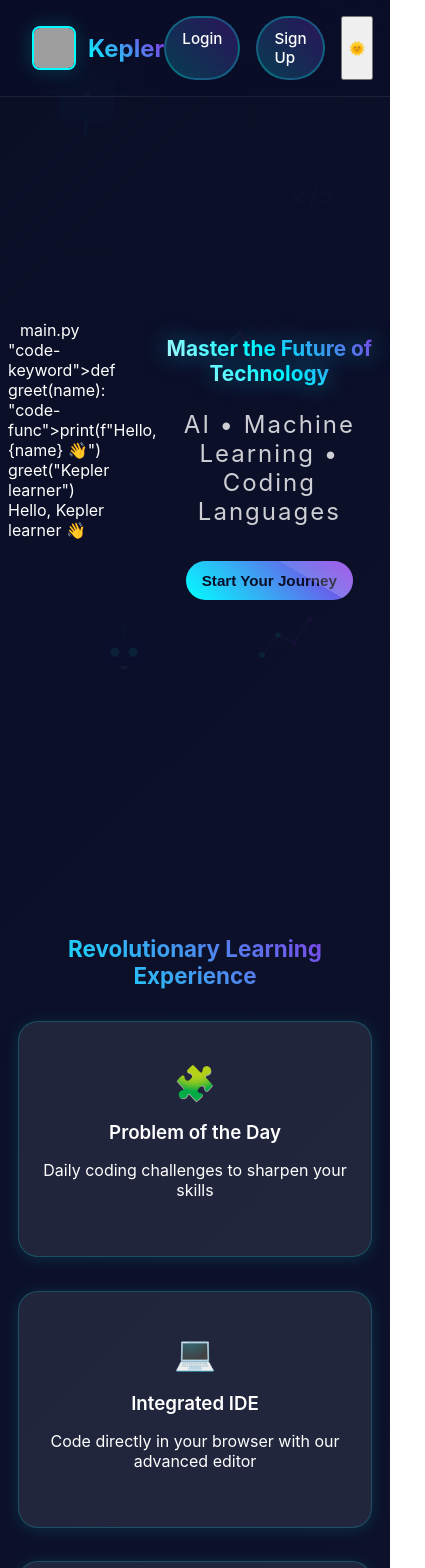
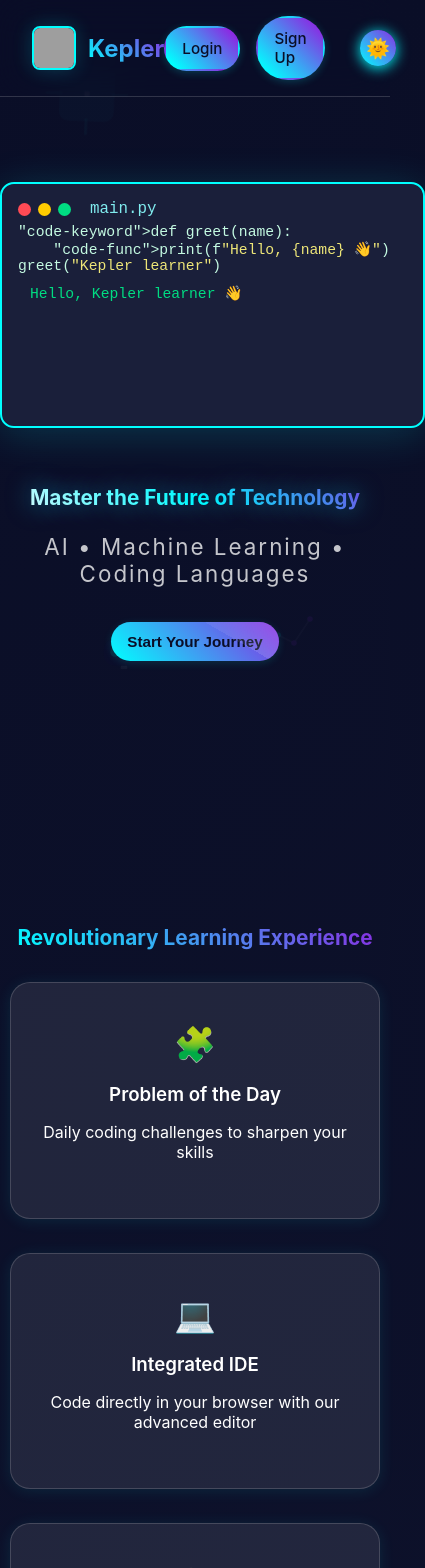
Before and after one commit to NOXarche/Front-Kepler, a React (Vite) app: page / in a window 390 px wide. Shown: the top 1568 px of the page, 425 px wide, since content can reach past the window. Built offline with nearby package versions, Linux system fonts and the light colour scheme; grey boxes are pictures that could not be loaded.

Commit message:
Update App.css

```diff
--- a/src/App.css
+++ b/src/App.css
@@ -1,12 +1,48 @@
-body {
-  background: linear-gradient(135deg, #0a0e27, #1a1f3a);
-  color: #fff;
-  min-height: 100vh;
-  overflow-x: hidden;
-  font-family: 'Inter', -apple-system, BlinkMacSystemFont, 'Segoe UI', Roboto, sans-serif;
+:root {
+  --primary-dark: #0a0e27;
+  --primary-darker: #1a1f3a;
+  --accent-cyan: #00ffff;
+  --accent-purple: #8a2be2;
+  --accent-pink: #ff00ff;
+  --white: #ffffff;
+  --glass-bg: rgba(255, 255, 255, 0.09);
+  --glass-border: rgba(255, 255, 255, 0.16);
+  --font-family: 'Inter', -apple-system, BlinkMacSystemFont, 'Segoe UI', Roboto, sans-serif;
 }
 
-/* --- Animated Tech Background --- */
+/* LIGHT THEME OVERRIDE */
+[data-theme="light"] {
+  --primary-dark: #ffffff;
+  --primary-darker: #e7eaf2;
+  --accent-cyan: #14b7ec;
+  --accent-purple: #8867fa;
+  --accent-pink: #ec3cd6;
+  --white: #232a47;
+  --glass-bg: rgba(233, 238, 252, 0.46);
+  --glass-border: rgba(171, 175, 224, 0.19);
+  --footer-bg: #eff2fa;
+  --footer-text: #222a4b;
+}
+
+html, body {
+  min-height: 100vh;
+  margin: 0;
+  padding: 0;
+  box-sizing: border-box;
+  scroll-behavior: smooth;
+}
+
+body {
+  background: linear-gradient(135deg, var(--primary-dark), var(--primary-darker));
+  color: var(--white);
+  font-family: var(--font-family);
+  transition: background .36s cubic-bezier(.35,.7,.42,1), color .36s;
+  overflow-x: hidden;
+}
+
+/* ==========================================
+   Animated Tech SVG Background
+========================================== */
 .tech-bg {
   position: fixed;
   top: 0; left: 0; width: 100vw; height: 100vh;
@@ -23,21 +59,39 @@ body {
 .circuit { left: 12vw; top: 8vh; animation-delay: 0s;}
 .code   { left: 70vw; top: 20vh; animation-delay: 9s;}
 .robot  { left: 23vw; top: 73vh; animation-delay: 15s;}
-.graph  { left: 65vw; top: 71vh; animation-delay: 8s; }
+.graph  { left: 65vw; top: 71vh; animation-delay: 8s;}
 .neuralnet { left: 50vw; top: 38vh; animation-delay: 2s;}
 @keyframes float-tech {
   0%   { transform: translateY(0) scale(1) rotate(0deg);}
   100% { transform: translateY(-50px) scale(1.11) rotate(8deg);}
 }
 
-/* -- Generic containers and layout -- */
+/* ==========================================
+   Scroll Reveal Animation
+========================================== */
+.reveal {
+  opacity: 0;
+  transform: translateY(35px) scale(.97);
+  transition: opacity .85s cubic-bezier(.21,.7,.36,1) .09s, transform .8s cubic-bezier(.21,.7,.36,1);
+  will-change: opacity, transform;
+}
+.reveal.visible {
+  opacity: 1;
+  transform: none;
+}
+
+/* ==========================================
+   Layout & Containers
+========================================== */
 .container {
   max-width: 1200px;
   margin: 0 auto;
   padding: 0 2rem;
 }
 
-/* NAVBAR/HERO/GEOMETRIC */
+/* ==========================================
+   Navbar
+========================================== */
 .navbar {
   position: fixed;
   top: 0;
@@ -46,103 +100,324 @@ body {
   padding: 1rem 0;
   background: rgba(10, 14, 39, 0.1);
   backdrop-filter: blur(20px);
-  border-bottom: 1px solid rgba(255,255,255,0.08);
+  border-bottom: 1px solid var(--glass-border);
   transition: background 0.3s;
+}
+.navbar.scrolled {
+  background: rgba(10, 14, 39, 0.92);
+  backdrop-filter: blur(30px);
 }
 .nav-container { display: flex; justify-content: space-between; align-items: center; max-width: 1200px; margin: 0 auto; padding: 0 2rem;}
 .nav-logo { display: flex; align-items: center; gap: 0.75rem; }
-.logo-img { width: 40px; height: 40px; border-radius: 8px; object-fit: cover; border: 2px solid #00ffff; box-shadow: 0 0 20px #00ffff33;}
-.logo-text { font-size: 1.5rem; font-weight: 700; background: linear-gradient(45deg, #00ffff, #8a2be2); -webkit-background-clip: text; -webkit-text-fill-color: transparent; background-clip: text;}
-.nav-buttons { display: flex; gap: 1rem;}
+.logo-img { width: 40px; height: 40px; border-radius: 8px; object-fit: cover; border: 2px solid var(--accent-cyan); box-shadow: 0 0 20px #00ffff33;}
+.logo-text { font-size: 1.5rem; font-weight: 700; background: linear-gradient(45deg, var(--accent-cyan), var(--accent-purple)); -webkit-background-clip: text; -webkit-text-fill-color: transparent; background-clip: text;}
+.nav-buttons { display: flex; gap: 1rem; align-items: center;}
 .btn-nav {
-  padding: 0.75rem 1.5rem; border-radius: 50px; text-decoration: none; font-weight: 500; transition: all 0.3s;
-  background: linear-gradient(45deg, #00ffff33, #8a2be244); color: #fff; border: 2px solid #00ffff44;
+  padding: 0.75rem 1.5rem;
+  border-radius: 50px;
+  text-decoration: none;
+  font-weight: 500;
+  transition: all 0.3s;
+  background: linear-gradient(45deg, var(--accent-cyan) 10%, var(--accent-purple) 90%);
+  color: var(--primary-dark);
+  border: 2px solid transparent;
+  box-shadow: 0 2px 9px #00ffff32;
+  display: inline-block;
 }
-.btn-nav:hover { background: linear-gradient(45deg, #00ffff, #8a2be2); color: #0a0e27; box-shadow: 0 0 20px #8a2be2cc; }
+.btn-nav:hover {
+  color: #fff;
+  background: linear-gradient(45deg, var(--accent-purple), var(--accent-cyan));
+}
+.theme-toggle-btn {
+  margin-left: 1.2rem;
+  background: linear-gradient(45deg, var(--accent-cyan), var(--accent-purple));
+  border-radius: 50%;
+  border: none;
+  color: var(--primary-dark);
+  width: 36px; height: 36px;
+  display: flex; align-items: center; justify-content: center;
+  font-size: 1.2rem;
+  cursor: pointer;
+  box-shadow: 0 2px 14px var(--accent-cyan);
+  transition: filter 0.2s;
+}
+.theme-toggle-btn:hover { filter: brightness(1.08); }
 
-/* HERO */
-.hero { min-height: 100vh; display: flex; align-items: center; justify-content: center; position: relative; }
-.hero-content { text-align: center; z-index: 2; position: relative; margin-top: 7vh;}
+/* ==========================================
+   Hero, Including Fake IDE
+========================================== */
+.hero {
+  min-height: 100vh;
+  display: flex;
+  justify-content: center;
+  align-items: center;
+  position: relative;
+  background: none;
+}
+
+/* IDE code animation */
+.ide-animation {
+  width: 350px;
+  background: var(--primary-darker);
+  border: 2px solid var(--accent-cyan);
+  border-radius: 14px;
+  box-shadow: 0 6px 42px #00ffff2c;
+  color: #c4fae2;
+  font-family: 'Fira Mono', 'Ubuntu Mono', 'Courier New', monospace;
+  padding: 16px 23px 16px 16px;
+  position: absolute;
+  left: 60px;
+  top: 26%;
+  z-index: 2;
+  min-height: 210px;
+  max-width: 95vw;
+  overflow: auto;
+  font-size: 0.97rem;
+  background-clip: padding-box;
+  user-select: none;
+}
+.ide-header {
+  display: flex; align-items: center; margin-bottom: 6px;
+}
+.ide-dot { width: 13px; height: 13px; border-radius: 50%; margin-right: 7px;}
+.ide-dot.red { background: #ff4a55;}
+.ide-dot.yellow { background: #ffcc00;}
+.ide-dot.green { background: #00dc82;}
+.ide-filename { color: #80ecef; font-size: 0.99rem; }
+.code-line { white-space: pre; font-family: inherit;}
+.code-keyword { color: #ae82fa !important; font-weight: bolder;}
+.code-func { color: #00ffff !important; }
+.code-string { color: #eee678 !important; }
+.code-var { color: #ffd588 !important; }
+.code-output { color: #00dc82; margin-top: 10px; padding-left: 12px; display: block; }
+@media (max-width: 950px) {
+  .hero { flex-direction: column; }
+  .ide-animation {
+    position: static;
+    margin: 0 auto 40px auto;
+    width: 98vw;
+    min-width: 0;
+    max-width: 100vw;
+  }
+}
+@media (max-width: 650px) {
+  .ide-animation { font-size: 0.92rem;}
+}
+
+/* Content at Right */
+.hero-content {
+  z-index: 2;
+  position: relative;
+  margin-left: 380px;
+  max-width: 510px;
+}
+@media (max-width: 950px) {
+  .hero-content { margin-left: 0; text-align: center; max-width: unset;}
+}
+
+/* Hero Headings and CTA */
 .hero-title {
-  font-size: clamp(3rem, 8vw, 6rem); font-weight: 700;
+  font-size: clamp(2.8rem, 7vw, 5rem);
+  font-weight: 700;
   margin-bottom: 1rem;
-  background: linear-gradient(45deg, #fff, #00ffff, #8a2be2);
-  -webkit-background-clip: text; -webkit-text-fill-color: transparent; background-clip: text;
+  background: linear-gradient(45deg, #fff, var(--accent-cyan), var(--accent-purple));
+  -webkit-background-clip: text;
+  -webkit-text-fill-color: transparent;
+  background-clip: text;
   animation: glow 3s ease-in-out infinite alternate;
 }
 @keyframes glow {
   from { text-shadow: 0 0 20px #00ffff88;}
   to   { text-shadow: 0 0 48px #8a2be2dd;}
 }
-.hero-subtitle { font-size: 1.5rem; margin-bottom: 2.2rem; color: rgba(255,255,255,0.8); letter-spacing: 2px;}
-.cta-button { position: relative; padding: 1rem 3rem; font-size: 1.15rem; font-weight: 600; background: linear-gradient(45deg, #00ffff, #8a2be2); border: none; border-radius: 50px; color: #0a0e27; cursor: pointer; overflow: hidden; transition: transform 0.25s; }
-.cta-button:hover { transform: scale(1.05) translateY(-4px); box-shadow: 0 4px 40px #00ffff66; }
-.button-glow { position: absolute; top: -50%; left: -50%; width: 200%; height: 200%; background: linear-gradient(45deg, transparent, rgba(255,255,255,0.3), transparent); animation: shine-button 2s infinite;}
-@keyframes shine-button { 0% {transform: translateX(-100%) rotate(30deg);} 100% {transform: translateX(100%) rotate(30deg);} }
+.hero-subtitle {
+  font-size: 1.4rem;
+  margin-bottom: 2.2rem;
+  color: rgba(255,255,255,0.76);
+  letter-spacing: 2px;
+}
+.cta-button {
+  position: relative;
+  padding: 1rem 3rem;
+  font-size: 1.15rem;
+  font-weight: 600;
+  background: linear-gradient(45deg, var(--accent-cyan), var(--accent-purple));
+  border: none;
+  border-radius: 50px;
+  color: var(--primary-dark);
+  cursor: pointer;
+  overflow: hidden;
+  transition: transform 0.25s;
+  box-shadow: 0 2px 9px #00ffff22;
+}
+.cta-button:hover { transform: scale(1.05) translateY(-4px); box-shadow: 0 4px 34px #00ffff66; }
+.button-glow {
+  position: absolute;
+  top: -50%;
+  left: -50%;
+  width: 200%;
+  height: 200%;
+  background: linear-gradient(45deg, transparent, rgba(255,255,255,0.19), transparent);
+  animation: shine-button 2s infinite;
+}
+@keyframes shine-button {
+  0% {transform: translateX(-100%) rotate(30deg);}
+  100% {transform: translateX(100%) rotate(30deg);}
+}
 
-/* Geometric pattern */
-.geometric-pattern { position: absolute; top: 0; left: 0; width: 100%; height: 100%; z-index: 1; }
-.floating-element { position: absolute; width: 90px; height: 90px; border-radius: 18px; background:rgba(0,255,255,0.09); border:2px solid #00ffff; animation: float 7s ease-in-out infinite; }
-.floating-1 { top: 16%; left: 6%; animation-delay: 0s;}
-.floating-2 { top: 55%; right: 18%; animation-delay: 2s; background: rgba(138,43,226,0.11); border-color: #8a2be2;}
-.floating-3 { bottom: 18%; left: 22%; animation-delay: 4s; background: rgba(255,0,255,0.09); border-color: #ff00ff;}
-@keyframes float { 0%,100%{ transform: translateY(0) rotate(0deg);}50%{transform: translateY(-36px) rotate(180deg);} }
+/* ==========================================
+   Sections - Titles, Cards, Grids
+========================================== */
+.section-title {
+  text-align: center;
+  font-size: 2.7rem;
+  font-weight: 700;
+  margin-bottom: 2rem;
+  background: linear-gradient(45deg, var(--accent-cyan), var(--accent-purple));
+  -webkit-background-clip: text; -webkit-text-fill-color: transparent; background-clip: text;
+}
+@media (max-width:600px){ .section-title{font-size:1.3rem;} }
+.features,
+.popular-courses,
+.why-kepler,
+.learning-path,
+.pricing {
+  padding: 4rem 0;
+}
+.features-grid, .whykepler-grid, .pricing-grid {
+  display: grid;
+  gap: 1.7rem;
+  grid-template-columns: repeat(auto-fit, minmax(260px,1fr));
+}
+.courses-grid {
+  display: grid;
+  grid-template-columns: repeat(3, 1fr);
+  grid-template-rows: repeat(2, auto);
+  gap: 1.7rem;
+  margin-top: 2rem;
+}
+@media (max-width: 900px) {
+  .courses-grid { grid-template-columns: 1fr 1fr; grid-template-rows: repeat(3, auto);}
+}
+@media (max-width: 600px) {
+  .courses-grid { grid-template-columns: 1fr; }
+}
 
-/* Sections - Titles */
-.section-title {
-  text-align: center; font-size: 2.8rem; font-weight: 700; margin-bottom: 2rem;
-  background: linear-gradient(45deg, #00ffff, #8a2be2); -webkit-background-clip: text; -webkit-text-fill-color: transparent;
+.feature-card,
+.course-card,
+.whykepler-card,
+.pricing-card,
+.learning-step {
+  position: relative;
+  padding: 2.5rem 1.3rem;
+  background: var(--glass-bg);
+  border: 1.5px solid var(--glass-border);
+  border-radius: 20px;
+  text-align: center;
+  box-shadow: 0 2px 16px #00ffff18;
+  transition: box-shadow 0.26s, border 0.26s, transform 0.13s cubic-bezier(.21,.6,.36,1);
+  overflow: hidden;
+  margin-bottom: 1rem;
 }
-@media (max-width:600px){ .section-title{font-size:1.4rem;} }
+.feature-card:hover,
+.course-card:hover,
+.whykepler-card:hover,
+.pricing-card:hover,
+.learning-step:hover {
+  border: 2.5px solid var(--accent-purple);
+  box-shadow: 0 10px 40px 8px #8a2be2cc, 0 0 70px #00ffff6c;
+  transform: translateY(-6px) scale(1.03);
+}
+.card-glow {
+  pointer-events: none;
+  position: absolute;
+  z-index: 0;
+  top: -60%; left: -60%;
+  width: 220%; height: 220%;
+  background: radial-gradient(circle, var(--accent-cyan) 0%, var(--accent-pink) 40%, transparent 90%);
+  opacity: 0;
+  transition: opacity 0.4s;
+}
+.feature-card:hover .card-glow,
+.course-card:hover .card-glow,
+.whykepler-card:hover .card-glow,
+.pricing-card:hover .card-glow { opacity: 1; }
 
-/* Features, Cards, Grids */
-.features, .popular-courses, .why-kepler, .learning-path, .pricing {padding: 4rem 0;}
-.features-grid, .whykepler-grid, .courses-grid, .pricing-grid { display: grid; gap: 1.7rem; grid-template-columns: repeat(auto-fit, minmax(260px,1fr)); }
-.feature-card, .course-card, .whykepler-card, .pricing-card, .learning-step {
-  position: relative; padding: 2.5rem 1.3rem; background: rgba(255,255,255,0.09); border: 1.5px solid #00ffff33; border-radius: 20px;
-  text-align: center; box-shadow: 0 2px 16px #00ffff20; transition: box-shadow 0.3s, border 0.3s, transform 0.12s cubic-bezier(.21,.6,.36,1); overflow: hidden; margin-bottom:1rem;
-}
-.feature-card:hover, .course-card:hover, .whykepler-card:hover, .pricing-card:hover, .learning-step:hover {
-  border: 2.5px solid #8a2be2bb; box-shadow: 0 10px 40px 8px #8a2be2cc, 0 0 70px #00ffff8c; transform: translateY(-6px) scale(1.03);
-}
-.card-glow { pointer-events: none; position: absolute; z-index: 0; top: -60%; left: -60%; width: 220%; height: 220%; background: radial-gradient(circle, #00ffff33 0%, #ff00ff18 40%, transparent 95%); opacity: 0; transition: opacity 0.4s;}
-.feature-card:hover .card-glow, .course-card:hover .card-glow, .whykepler-card:hover .card-glow, .pricing-card:hover .card-glow { opacity: 1;}
-
-/* --- Features, Courses, Pricing, etc  --- */
 .feature-icon, .course-icon, .whykepler-icon, .learning-step-icon { font-size:2.1rem; margin-bottom:1.1rem; display:block;}
 .feature-title, .course-title, .whykepler-title, .learning-step-title {font-weight:600; margin-bottom:0.6rem;}
+.enroll-btn {
+  font-size: 1rem; font-weight: 600;
+  background: linear-gradient(90deg,var(--accent-cyan) 35%,var(--accent-purple) 110%);
+  color: var(--primary-dark);
+  border-radius: 20px;
+  padding: 0.8rem 1.8rem;
+  border: none;
+  transition: transform 0.19s,box-shadow 0.17s;
+  margin-top: 1.1rem;
+}
+.enroll-btn:hover{
+  background: linear-gradient(90deg, var(--accent-purple) 25%, var(--accent-cyan) 95%);
+  color: #fff; transform: scale(1.07);
+}
 
-/* Courses (Popular) */
-.enroll-btn {font-size:1rem; font-weight:600; background:linear-gradient(90deg,#00ffff 35%,#8a2be2 110%); color:#0a0e27; border-radius:20px; padding:0.8rem 1.8rem; border:none; transition:transform 0.19s,box-shadow 0.17s;}
-.enroll-btn:hover{background:linear-gradient(90deg,#8a2be2 25%,#00ffff 95%); color:#fff; transform: scale(1.07);}
-.courses-grid{margin-top:2rem;}
+/* ==========================================
+   Learning Path
+========================================== */
+.learning-path-steps {
+  display: flex; flex-wrap: wrap; justify-content: center; align-items: flex-start;
+  gap: 2rem; margin-top: 2rem;
+}
+.learning-step { min-width: 180px; max-width: 220px; }
+.learning-step-icon { font-size:2rem;}
+.learning-step-title { color: var(--accent-cyan);}
+.learning-step-desc { color: #ccc;}
+.learning-path-arrow {
+  font-size:2.2rem;
+  color: var(--accent-purple);
+  font-weight:bold;
+  margin-left:10px;
+  display:inline-block;
+}
+@media (max-width:900px){
+  .learning-path-steps {flex-direction:column;align-items: center;}
+  .learning-step{min-width:200px;}
+  .learning-path-arrow{position:static;margin:0.7rem 0;}
+}
 
-/* Learning Path */
-.learning-path-steps {display: flex; flex-wrap: wrap; justify-content: center; align-items: flex-start; gap: 2rem; margin-top: 2rem;}
-.learning-step {min-width: 180px; max-width: 220px;}
-.learning-step-icon {font-size:2rem;}
-.learning-step-title {color:#00ffff;}
-.learning-step-desc {color:#ccc;}
-.learning-path-arrow {font-size:2.2rem; color:#8a2be2; font-weight:bold; margin-left:10px; display:inline-block;}
-@media(max-width:900px){ .learning-path-steps {flex-direction: column;align-items: center;} .learning-step{min-width:200px;} .learning-path-arrow{position:static;margin:0.7rem 0;} }
+/* ==========================================
+   Why Kepler Section
+========================================== */
+.whykepler-title { color: var(--accent-purple);}
+.whykepler-desc { color: #fff;margin-top:0.7rem;}
 
-/* Why Kepler */
-.whykepler-title {color:#8a2be2;}
-.whykepler-desc {color:#fff;margin-top:0.7rem;}
-
-/* Pricing */
-.pricing-grid {max-width:1000px;margin:2.5rem auto 0 auto;}
-.pricing-card {padding:2.5rem 1.5rem;}
-.pricing-card.popular{border-color:#8a2be2;box-shadow:0 0 40px #8a2be2cc;transform:scale(1.05);}
-.popular-badge {position:absolute;top: -10px;left:50%;transform:translateX(-50%);background:linear-gradient(45deg,#00ffff,#8a2be2);color:#0a0e27;padding:0.36rem 1.3rem;border-radius:50px;font-size:0.9rem;}
-.pricing-tier {font-size: 1.4rem; color: #00ffff;}
-.pricing-price {font-size:2.2rem;font-weight:700;background:linear-gradient(45deg,#fff,#8a2be2);-webkit-background-clip:text;-webkit-text-fill-color:transparent;}
+/* ==========================================
+   Pricing Section
+========================================== */
+.pricing-grid { max-width:1000px; margin:2.5rem auto 0 auto;}
+.pricing-card { padding:2.5rem 1.5rem;}
+.pricing-card.popular{
+  border-color:var(--accent-purple); box-shadow:0 0 40px var(--accent-purple); transform:scale(1.05);
+}
+.popular-badge {
+  position:absolute;
+  top: -10px; left:50%; transform:translateX(-50%);
+  background:linear-gradient(45deg,var(--accent-cyan),var(--accent-purple));
+  color:var(--primary-dark); padding:0.36rem 1.3rem; border-radius:50px; font-size:0.9rem;
+}
+.pricing-tier { font-size: 1.4rem; color: var(--accent-cyan);}
+.pricing-price {
+  font-size:2.2rem;font-weight:700;
+  background:linear-gradient(45deg,#fff,var(--accent-purple));
+  -webkit-background-clip:text;-webkit-text-fill-color:transparent;
+}
 .pricing-button { margin-top: 1rem;}
 .pricing-features { list-style: none; margin-bottom: 2rem; }
 .pricing-features li { padding: 0.5rem 0; color: rgba(255,255,255,0.9); }
-.pricing-features li::before { content: "✓"; color: #00ffff; font-weight: bold; margin-right: 0.5rem; }
+.pricing-features li::before { content: "✓"; color: var(--accent-cyan); font-weight: bold; margin-right: 0.5rem; }
 
-/* Responsive buttons (all) */
+/* ==========================================
+   Responsive Buttons
+========================================== */
 .btn-nav, .enroll-btn, .pricing-button, .cta-button {
   font-size: 1.1rem;
   padding: 0.7rem 1.6rem;
@@ -151,24 +426,62 @@ body {
   .btn-nav, .enroll-btn, .pricing-button, .cta-button {font-size: .95rem; padding: 0.7rem 1rem;}
 }
 
-/* Footer */
-.footer { border-top: 1px solid #222d40; background: rgba(10, 14, 39, 0.84); width:100%; color:#eee;margin-top:6rem;padding:2.5rem 0 1rem 0;font-size:1rem; box-shadow: 0 0 18px 3px #00112238;}
-.footer-flex{display:flex;flex-wrap:wrap;gap:3rem;justify-content:space-between;min-height:110px;}
-.footer h3{margin-bottom:0.6rem;color:#00ffff;}
+/* ==========================================
+   Footer
+========================================== */
+.footer {
+  border-top: 1px solid #222d40;
+  background: rgba(10, 14, 39, 0.84);
+  width:100%;
+  color:#eee;
+  margin-top:6rem;
+  padding:2.5rem 0 1rem 0;
+  font-size:1rem;
+  box-shadow: 0 0 18px 3px #00112238;
+}
+.footer-flex{
+  display:flex;flex-wrap:wrap;gap:3rem;justify-content:space-between;min-height:110px;
+}
+.footer h3{margin-bottom:0.6rem;color:var(--accent-cyan);}
 .footer p, .footer a{color: #ccc;}
 .footer .social-links{margin-top:0.6rem;}
-.social-icon{display:inline-block;width:34px;height:34px;margin-right:0.5rem;border-radius:8px;background:linear-gradient(145deg,#00ffff33,#8a2be244);color:#0a0e27;font-size:1.18rem;font-weight:bold;text-align:center;line-height:34px;text-decoration:none;box-shadow:0 2px 12px #00ffff20;transition:all 0.22s;}
-.social-icon:hover{background:linear-gradient(145deg,#8a2be2bb,#00ffffbb);color:#fff;}
-.footer-bottom { text-align:center;color: #bbb;margin-top:2rem;font-size:0.95rem;}
+.social-icon{
+  display:inline-block;width:34px;height:34px;margin-right:0.5rem;border-radius:8px;
+  background:linear-gradient(145deg,var(--accent-cyan)33,var(--accent-purple)44);
+  color:var(--primary-dark);font-size:1.18rem;font-weight:bold;text-align:center;line-height:34px;
+  text-decoration:none;box-shadow:0 2px 12px #00ffff20;
+  transition:all 0.16s;
+}
+.social-icon:hover{
+  background:linear-gradient(145deg,var(--accent-purple),var(--accent-cyan));
+  color:#fff;
+}
+.footer-bottom {
+  text-align:center;
+  color: #bbb;
+  margin-top:2rem;
+  font-size:0.95rem;
+}
 
-/* Responsive */
-@media(max-width:768px){
-  .container{padding:0 1rem;}
-  .footer-flex{flex-direction:column;gap:1.2rem;}
-  .features-grid, .whykepler-grid, .courses-grid, .pricing-grid{gap:1.1rem;}
-  .hero-title{font-size:2rem;}
+/* ==========================================
+   Responsive Fixes
+========================================== */
+@media (max-width: 768px) {
+  .container { padding: 0 1rem; }
+  .footer-flex { flex-direction: column; gap: 1.2rem;}
+  .features-grid, .whykepler-grid, .courses-grid, .pricing-grid{ gap: 1.1rem; }
+  .hero-title { font-size: 2rem;}
 }
-@media(max-width:468px){
-  .hero-title{font-size:1.3rem;}
-  .container{padding:0 0.6rem;}
+@media (max-width: 468px) {
+  .hero-title { font-size: 1.3rem;}
+  .container { padding: 0 0.6rem; }
 }
+
+/* Accessibility enhancements */
+.btn-nav:focus,
+.cta-button:focus,
+.pricing-button:focus,
+.enroll-btn:focus {
+  outline: 2px solid var(--accent-cyan);
+  outline-offset: 2px;
+}
```
